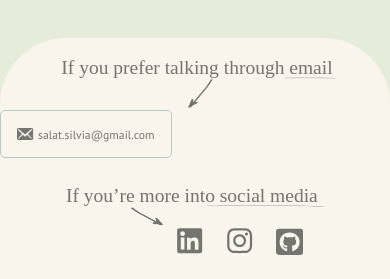
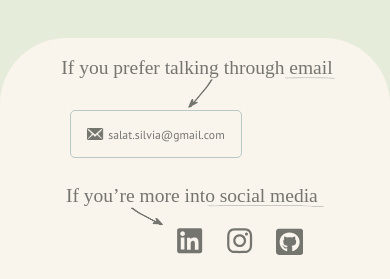
Before and after one commit to silsc/portfolio, a Jekyll site: the page built from index.markdown, in a window 390 px wide. Shown: the part 2389-2668 px from the top of the page. Built offline with Jekyll 4.4.1, drawn with Linux system fonts in a browser that asks for light colours.

Commit message:
FIX/RESpphone email center

```diff
--- a/_sass/_contact.scss
+++ b/_sass/_contact.scss
@@ -157,8 +157,7 @@
           padding: 0 5vw 0 3.5vw;
           margin: 0;
           top: 3vw;
-          right: 50%;
-          left: 0;
+          left: 18vw;
           .email-icon {
             width: 5vw;
           }
```
